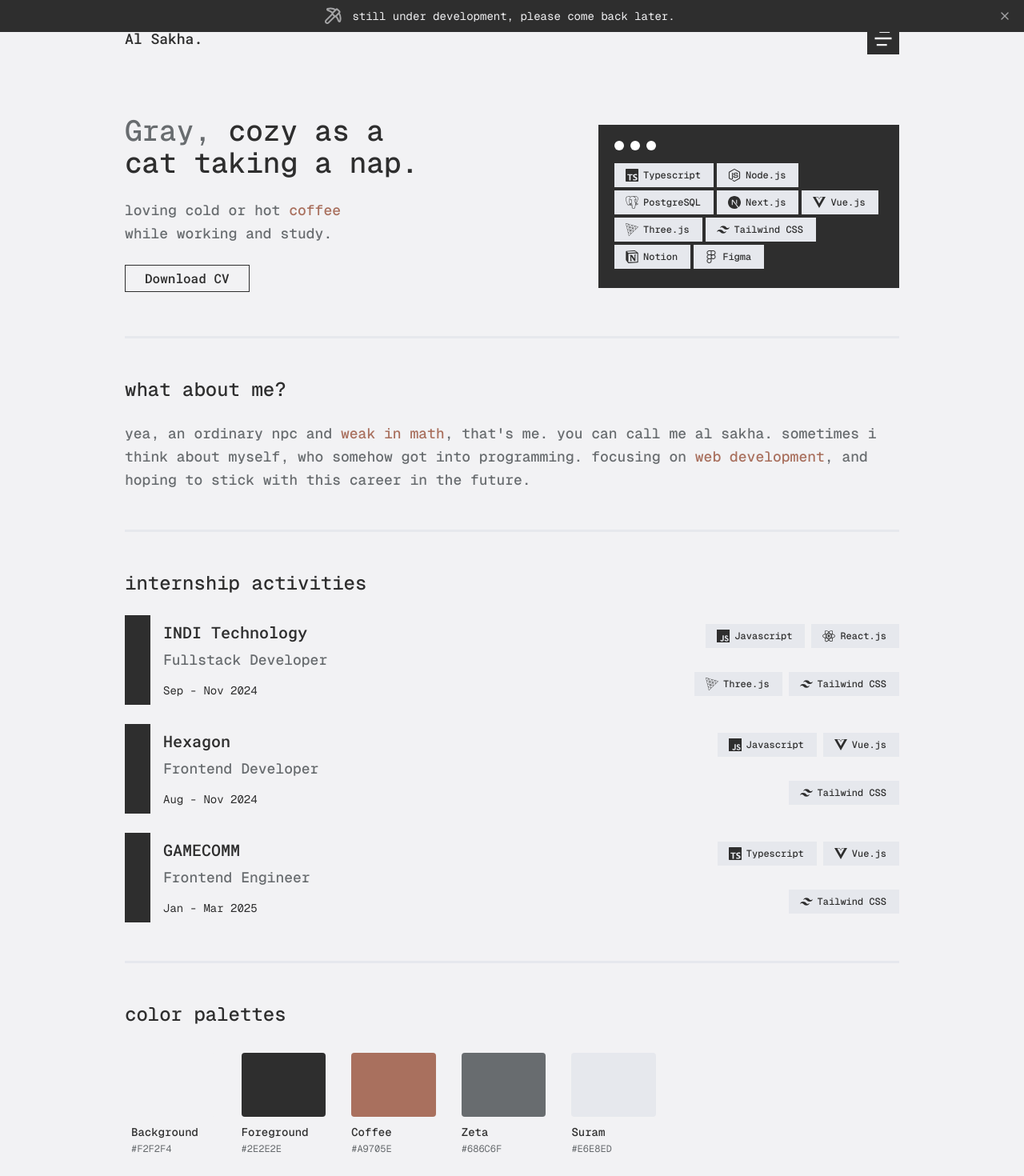
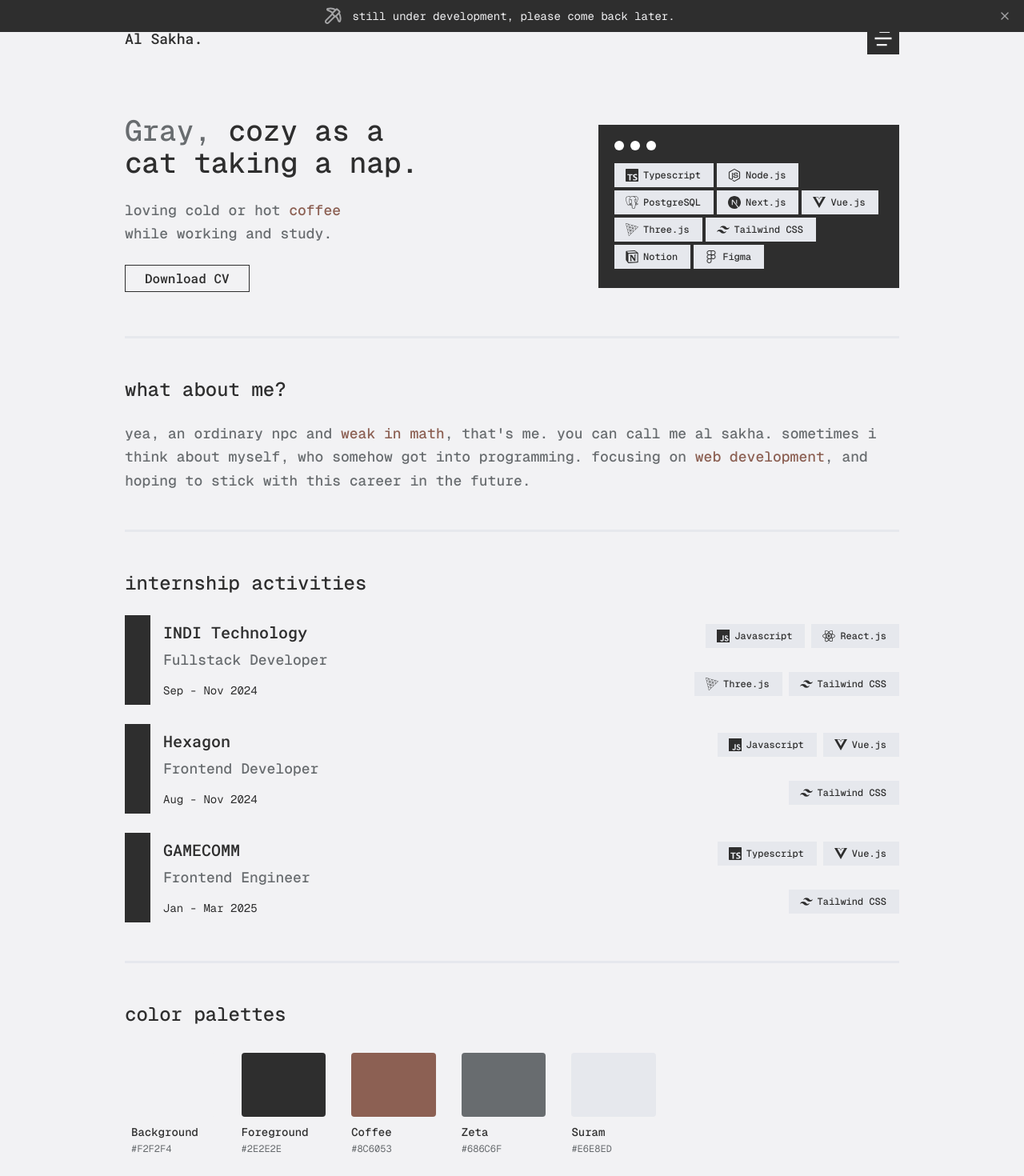
Before and after one commit to IRTIDEATH/Al-Sakha, a Next.js app: page / in a window 1280 px wide. Shown: the top 1470 px of the page at 80% size. Built offline with nearby package versions, Linux system fonts and the light colour scheme.

Commit message:
Update coffee color value in globals and color palette section

```diff
--- a/app/globals.css
+++ b/app/globals.css
@@ -5,7 +5,7 @@
 :root {
   --background: #F2F2F4;
   --foreground: #2E2E2E;
-  --coffee: #A9705E;
+  --coffee: #8C6053;
   --zeta: #686C6F;
   --suram: #E6E8ED;
 }
--- a/components/footer.tsx
+++ b/components/footer.tsx
@@ -44,16 +44,14 @@ const Footer = () => {
           </TooltipProvider>
           <TooltipProvider delayDuration={150}>
             <Tooltip>
-              <TooltipTrigger
-                className="text-foreground h-12 w-12"
-              >
+              <TooltipTrigger>
                 <svg
                   xmlns="http://www.w3.org/2000/svg"
                   width="24"
                   height="24"
                   viewBox="0 0 24 24"
                   fill="none"
-                  stroke="currentColor"
+                  stroke="#2E2E2E"
                   strokeWidth="2"
                   strokeLinecap="round"
                   strokeLinejoin="round"
--- a/components/navbar.tsx
+++ b/components/navbar.tsx
@@ -18,7 +18,7 @@ const Navbar = () => {
         <span className="font-roboto font-medium text-lg">Al Sakha.</span>
         <div className="flex items-center font-geist bg-suram z-50 overflow-hidden ml-auto whitespace-pre group relative transition-all duration-300 ease-out">
           <Drawer>
-            <DrawerTrigger className="cursor-pointer">
+            <DrawerTrigger aria-label="Nav button" className="cursor-pointer">
               <svg
                 className="bg-foreground p-1.5"
                 xmlns="http://www.w3.org/2000/svg"
@@ -26,7 +26,10 @@ const Navbar = () => {
                 height="40"
                 viewBox="0 0 24 24"
               >
-                <path fill="#F2F2F4" d="M16 18v2H5v-2zm5-7v2H3v-2zm-2-7v2H8V4z" />
+                <path
+                  fill="#F2F2F4"
+                  d="M16 18v2H5v-2zm5-7v2H3v-2zm-2-7v2H8V4z"
+                />
               </svg>
             </DrawerTrigger>
             <DrawerContent>
--- a/components/section/home/about-section.tsx
+++ b/components/section/home/about-section.tsx
@@ -4,10 +4,17 @@ import CoffeeText from "@/components/ui/coffee-text";
 
 const AboutSection = () => {
   return (
-    <>
-      <section>
-        <h1 className="text-2xl mb-6 font-medium">what about me?</h1>
-        <p className="w-full text-zeta font-medium text-lg text-start">
+    <section className="w-full mx-auto">
+      <h1 className="text-2xl mb-6 font-medium">
+        <span className="inline-block">what about me?</span>
+      </h1>
+      <p
+        className="w-full text-zeta font-medium text-lg text-start"
+        style={{
+          contentVisibility: 'auto',
+          containIntrinsicSize: '0 150px'
+        }}
+      >
         yea, an ordinary npc and{" "}
         <CoffeeText>weak in math</CoffeeText>, that{"'"}s me. you can
         call me al sakha. sometimes i think about myself, who somehow got into
@@ -16,7 +23,6 @@ const AboutSection = () => {
         stick with this career in the future.
       </p>
     </section>
-    </>
   );
 }
 
--- a/components/section/home/color-palette-section.tsx
+++ b/components/section/home/color-palette-section.tsx
@@ -15,7 +15,7 @@ const ColorPaletteSection = () => {
   const colors: Icolors[] = [
     { name: "Background", class: "bg-[#F2F2F4]", hex: "#F2F2F4" },
     { name: "Foreground", class: "bg-[#2E2E2E]", hex: "#2E2E2E" },
-    { name: "Coffee", class: "bg-coffee", hex: "#A9705E" },
+    { name: "Coffee", class: "bg-coffee", hex: "#8C6053" },
     { name: "Zeta", class: "bg-zeta", hex: "#686C6F" },
     { name: "Suram", class: "bg-suram", hex: "#E6E8ED" },
   ];
```
Lines whose indentation alone changed are shown as unchanged.
